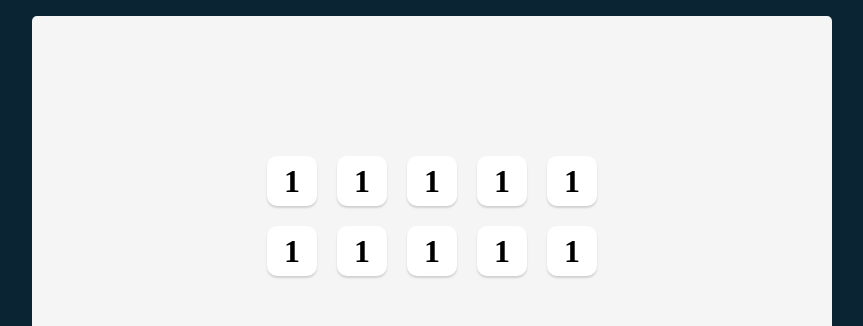
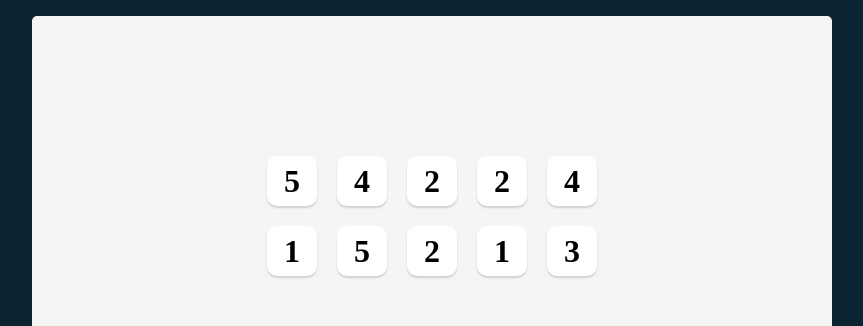
Before and after one commit to ramiinberg/react-tenzies, a React (Vite) app: page / in a window 1280 px wide. Shown: the top 326 px of the page, without its empty margins (208-1071 px from the left). Built offline with nearby package versions, Linux system fonts and the light colour scheme.

Commit message:
randomize numbers to screen when loading app

```diff
--- a/src/App.jsx
+++ b/src/App.jsx
@@ -1,21 +1,26 @@
+import { useState } from 'react'
+
 import './App.css'
 import Dice from './components/Dice'
 
 function App() {
+  const allNewDice = (diceCount = 10) => {
+    const diceArray = [...Array(diceCount).keys()]
+    return diceArray.map(id => ({
+      dieKey: id,
+      dieNumber: Math.floor(Math.random() * 6) + 1
+    }))
+  }
+
+  const [diceArray, setDiceArray] = useState(allNewDice())
+
+  const diceElements = diceArray.map(die => (
+    <Dice key={die.dieKey} value={die.dieNumber} />
+  ))
+
   return (
     <main>
-      <div className='container'>
-        <Dice value={1} />
-        <Dice value={1} />
-        <Dice value={1} />
-        <Dice value={1} />
-        <Dice value={1} />
-        <Dice value={1} />
-        <Dice value={1} />
-        <Dice value={1} />
-        <Dice value={1} />
-        <Dice value={1} />
-      </div>
+      <div className='container'>{diceElements}</div>
     </main>
   )
 }
```
